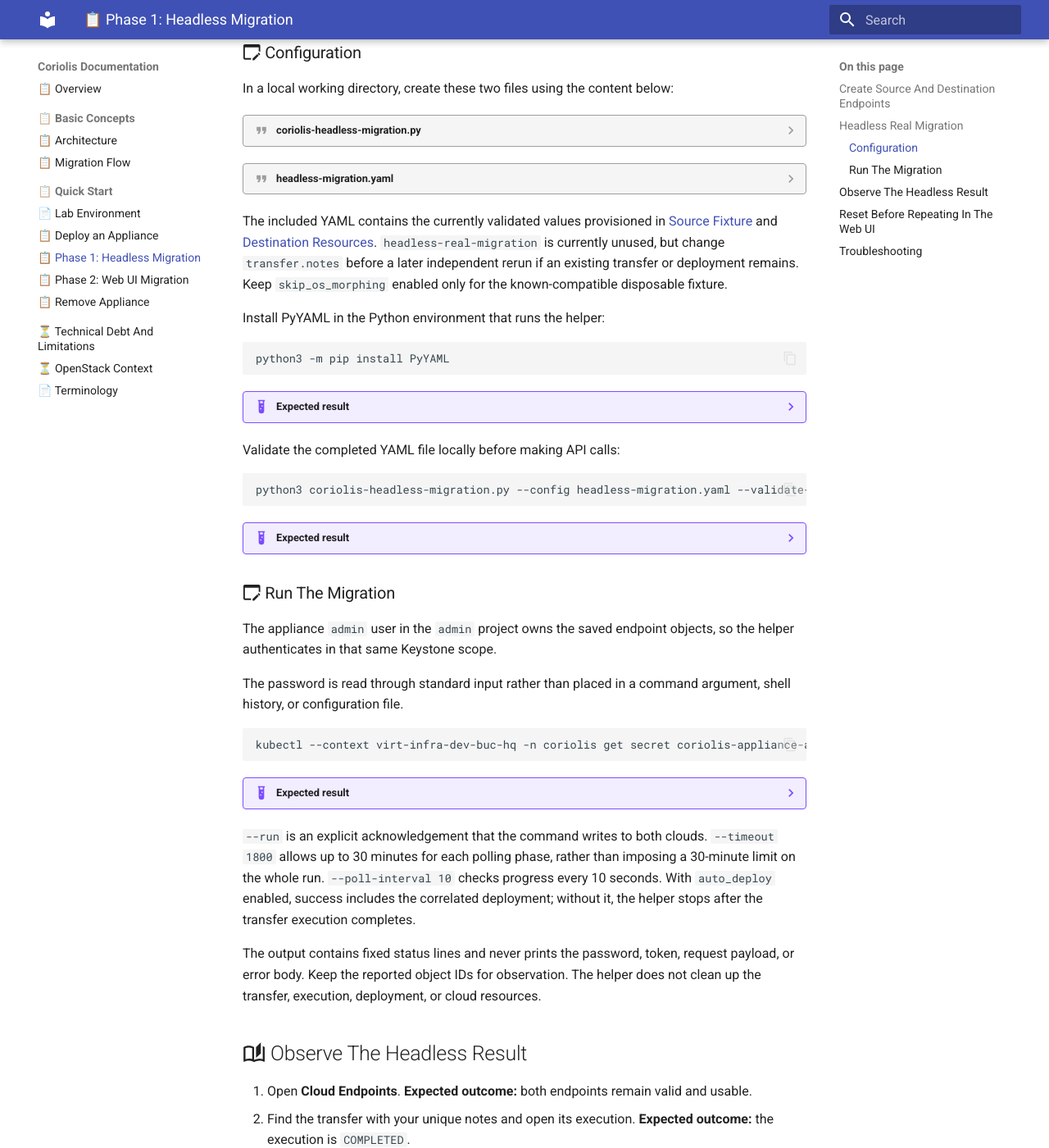
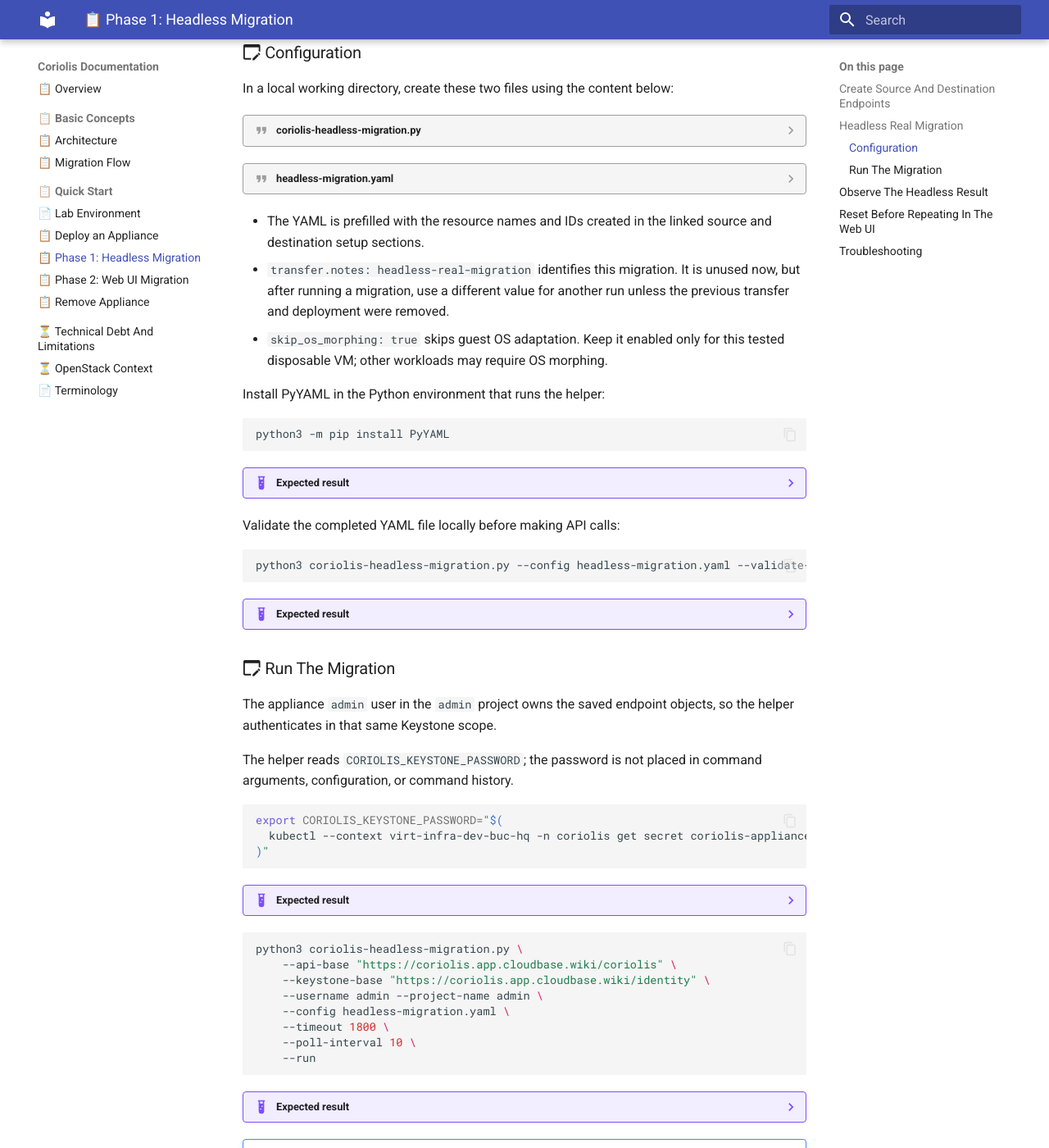
Before and after one commit to radumoisan/coriolis, an MkDocs documentation site: the page built from docs/headless-migration.md, in a window 1280 px wide and 1400 px high, scrolled down 1719 px. Shown: the whole window at 82% size. Built offline with MkDocs 1.6.1 and Material for MkDocs 9.7.7, drawn with Linux system fonts in a browser that asks for light colours; some of the changed text lies outside the part shown.

Commit message:
Support environment password input for migrations

````diff
--- a/docs/assets/scripts/coriolis-headless-migration.py
+++ b/docs/assets/scripts/coriolis-headless-migration.py
@@ -12,8 +12,9 @@
 1. Authenticates to the appliance Keystone. The '--username' and
    '--project-name' arguments select the authentication user and the
    project scope (defaulting to the 'coriolis' service user in the
-   'service' project). The password is read from stdin and is never
-   printed or stored beyond the single authentication request.
+    'service' project). The password is read first from a non-empty
+    'CORIOLIS_KEYSTONE_PASSWORD' environment variable, falling back to
+    stdin. It is never printed or passed in a command argument.
 2. Preflights the configured endpoint IDs and transfer uniqueness.
 3. Creates one Transfer and starts one execution.
 4. Polls the exact execution to a terminal state and, when
@@ -27,6 +28,7 @@
 
 import argparse
 import json
+import os
 import re
 import sys
 import time
@@ -45,6 +47,7 @@
 DEFAULT_POLL_INTERVAL: int = 10
 DEFAULT_USERNAME: str = "coriolis"
 DEFAULT_PROJECT_NAME: str = "service"
+CORIOLIS_KEYSTONE_PASSWORD_ENV: str = "CORIOLIS_KEYSTONE_PASSWORD"
 # GET-only polling reads may tolerate a small number of consecutive
 # transient network failures before giving up. POST/write requests and
 # non-network API errors are never retried.
@@ -197,6 +200,13 @@
     if not password:
         raise MigrationError("missing_password")
     return password
+
+
+def read_password() -> str:
+    password = os.environ.get(CORIOLIS_KEYSTONE_PASSWORD_ENV, "").strip()
+    if password:
+        return password
+    return read_password_from_stdin()
 
 
 class CoriolisClient:
@@ -514,7 +524,7 @@
     config = validate_config(load_config_file(args.config))
     transfer = config["transfer"]
     execution = config["execution"]
-    password = read_password_from_stdin()
+    password = read_password()
     client = CoriolisClient(
         api_base, keystone_base, args.username, args.project_name)
     client.authenticate(password)
--- a/docs/headless-migration.md
+++ b/docs/headless-migration.md
@@ -1,6 +1,6 @@
 # Phase 1: Headless Migration
 
-This tutorial creates one real Coriolis live migration from the command line. The helper reads a configuration file, receives the Keystone password on standard input, validates its URLs, configuration, and saved endpoints, creates one transfer and execution, and polls them to completion. When auto-deploy is enabled, it also finds and follows the correlated deployment. It deliberately performs no cleanup.
+This tutorial creates one real Coriolis live migration from the command line. The helper reads a configuration file and the Keystone password from `CORIOLIS_KEYSTONE_PASSWORD` (with standard input as a fallback), validates its URLs, configuration, and saved endpoints, creates one transfer and execution, and polls them to completion. When auto-deploy is enabled, it also finds and follows the correlated deployment. It deliberately performs no cleanup.
 
 ## :material-book-open-page-variant-outline: Create Source And Destination Endpoints
 
@@ -55,7 +55,9 @@
     --8<-- "assets/manifests/headless-migration.yaml"
     ```
 
-The included YAML contains the currently validated values provisioned in [Source Fixture](openstack-provider.md#source-fixture) and [Destination Resources](openstack-provider.md#destination-resources). `headless-real-migration` is currently unused, but change `transfer.notes` before a later independent rerun if an existing transfer or deployment remains. Keep `skip_os_morphing` enabled only for the known-compatible disposable fixture.
+- The YAML is prefilled with the resource names and IDs created in the linked source and destination setup sections.
+- `transfer.notes: headless-real-migration` identifies this migration. It is unused now, but after running a migration, use a different value for another run unless the previous transfer and deployment were removed.
+- `skip_os_morphing: true` skips guest OS adaptation. Keep it enabled only for this tested disposable VM; other workloads may require OS morphing.
 
 Install PyYAML in the Python environment that runs the helper:
 
@@ -87,11 +89,31 @@
 
 The appliance `admin` user in the `admin` project owns the saved endpoint objects, so the helper authenticates in that same Keystone scope.
 
-The password is read through standard input rather than placed in a command argument, shell history, or configuration file.
+The helper reads `CORIOLIS_KEYSTONE_PASSWORD`; the password is not placed in command arguments, configuration, or command history.
 
-<!-- Pipe the Keystone password into the helper without exposing it in the command line. -->
+<!-- Store and export the decoded Keystone password for the helper. -->
 ```bash
-kubectl --context virt-infra-dev-buc-hq -n coriolis get secret coriolis-appliance-advanced-infrastructure-credentials -o jsonpath='{.data.keystone_admin_password}' | base64 -d | python3 coriolis-headless-migration.py --api-base "https://coriolis.app.cloudbase.wiki/coriolis" --keystone-base "https://coriolis.app.cloudbase.wiki/identity" --username admin --project-name admin --config headless-migration.yaml --timeout 1800 --poll-interval 10 --run
+export CORIOLIS_KEYSTONE_PASSWORD="$(
+  kubectl --context virt-infra-dev-buc-hq -n coriolis get secret coriolis-appliance-advanced-infrastructure-credentials -o jsonpath='{.data.keystone_admin_password}' | base64 -d
+)"
+```
+
+??? example "Expected result"
+
+    ```text
+    No output.
+    ```
+
+<!-- Run the migration with the exported Keystone password. -->
+```bash
+python3 coriolis-headless-migration.py \
+    --api-base "https://coriolis.app.cloudbase.wiki/coriolis" \
+    --keystone-base "https://coriolis.app.cloudbase.wiki/identity" \
+    --username admin --project-name admin \
+    --config headless-migration.yaml \
+    --timeout 1800 \
+    --poll-interval 10 \
+    --run
 ```
 
 ??? example "Expected result"
@@ -104,9 +126,27 @@
     SUMMARY headless-migration passed
     ```
 
-`--run` is an explicit acknowledgement that the command writes to both clouds. `--timeout 1800` allows up to 30 minutes for each polling phase, rather than imposing a 30-minute limit on the whole run. `--poll-interval 10` checks progress every 10 seconds. With `auto_deploy` enabled, success includes the correlated deployment; without it, the helper stops after the transfer execution completes.
+!!! note ""
+    `--run` is an explicit acknowledgement that the command writes to both clouds.
+
+    `--timeout 1800` allows up to 30 minutes for each polling phase, rather than imposing a 30-minute limit on the whole run.
+
+    `--poll-interval 10` checks progress every 10 seconds.
 
 The output contains fixed status lines and never prints the password, token, request payload, or error body. Keep the reported object IDs for observation. The helper does not clean up the transfer, execution, deployment, or cloud resources.
+
+After the helper finishes, remove the password from the current shell:
+
+<!-- Remove the Keystone password from the current shell. -->
+```bash
+unset CORIOLIS_KEYSTONE_PASSWORD
+```
+
+??? example "Expected result"
+
+    ```text
+    No output.
+    ```
 
 ## :material-book-open-page-variant-outline: Observe The Headless Result
 
@@ -151,8 +191,9 @@
 
 | Symptom | Response |
 | --- | --- |
-| `ERROR category=config_unresolved_placeholder` | The published YAML has no placeholders. Remove placeholders introduced by local edits, or redownload the file, then run the local validation command again. |
+| `ERROR category=config_unresolved_placeholder` | The published YAML has no placeholders. Remove placeholders introduced by local edits, or restore or copy the included YAML content, then run the local validation command again. |
 | `ERROR category=dependency_missing` | Install PyYAML in the Python environment used to run the helper. |
+| `ERROR category=missing_password` | Set `CORIOLIS_KEYSTONE_PASSWORD`, or supply the password through the standard-input fallback. |
 | `ERROR category=preflight_failed` | No migration write occurred. Confirm the provisioned fixture and saved endpoints still exist, the endpoint IDs are visible to the selected Keystone project, and no transfer or deployment already uses the notes value. Resolve the existing run instead of bypassing duplicate protection. |
 | `ERROR category=post_ambiguous` | A create request could not be confirmed. Inspect the UI for objects with the unique notes before deciding what happened. Do not blindly retry a POST request. |
 | A transient network error while polling | Polling GET requests tolerate up to three consecutive transient network failures. If the helper stops, verify appliance connectivity and the object state before running anything again. |
````
Also changed, not shown: 2 other files.
